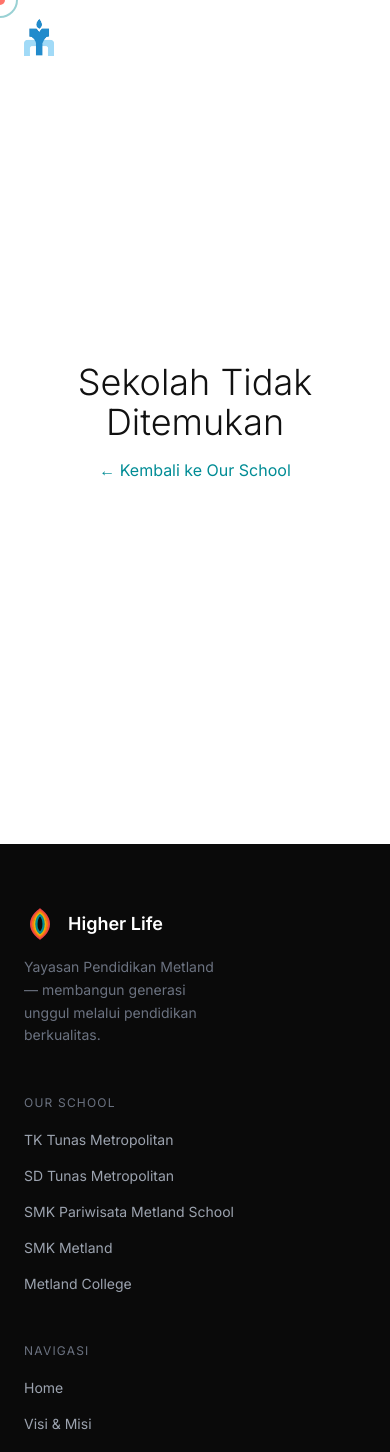
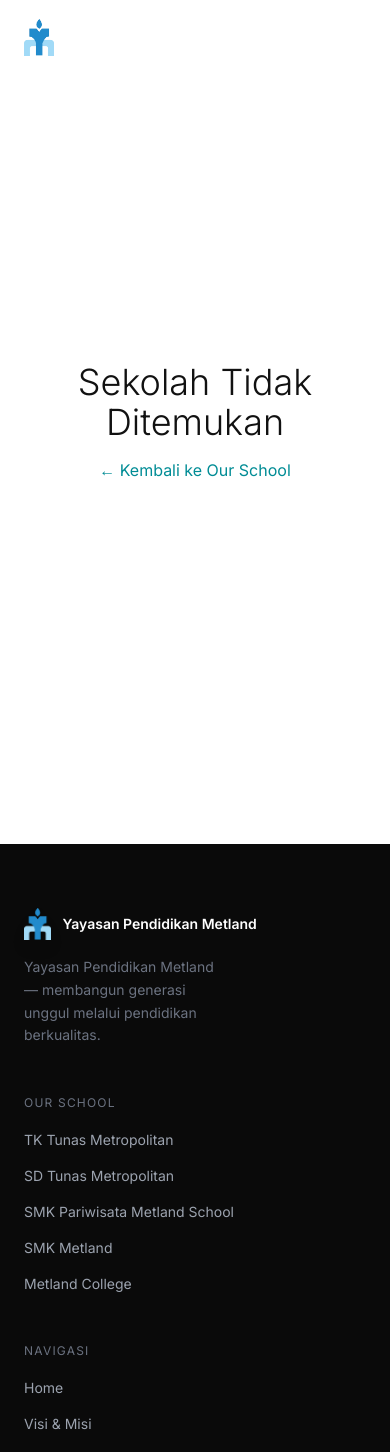
Before and after one commit to ReyIntelCorei7/yayasan_pendidikan_metland_dan_literasi, a React (Vite) app in the folder frontend/: page /our-school/1 in a window 390 px wide. Shown: the top 1452 px of the page. Built offline with nearby package versions, Linux system fonts and the light colour scheme.

Commit message:
mengubah tampilan landing page

```diff
--- a/frontend/index.html
+++ b/frontend/index.html
@@ -3,10 +3,8 @@
   <head>
     <meta charset="UTF-8" />
     <meta name="viewport" content="width=device-width, initial-scale=1.0" />
-    <meta name="description" content="Higher Life Foundation - Building Africa's future. One person, one community, one purpose at a time. Education, health, and livelihoods programs across Africa." />
-    <title>Higher Life Foundation | Building Africa's Future</title>
-    <link rel="icon" type="image/svg+xml" href="/vite.svg" />
-    <!-- Preload Inter Variable Font -->
+    <title>Yayasan Pendidikan Metland</title>
+    <link rel="icon" type="image/svg+xml" href="/src/assets/logoyayasan.png" />
     <link rel="preconnect" href="https://fonts.googleapis.com" />
     <link rel="preconnect" href="https://fonts.gstatic.com" crossorigin />
     <link rel="preload" as="style" href="https://fonts.googleapis.com/css2?family=Inter:wght@100..900&family=Playfair+Display:wght@400;700;900&display=swap" />
--- a/frontend/src/components/layout/Footer.tsx
+++ b/frontend/src/components/layout/Footer.tsx
@@ -45,17 +45,15 @@
           {/* Column 1: Logo + Mission */}
           <div>
             <Link to="/" className="flex items-center gap-3">
-              <svg width="32" height="32" viewBox="0 0 36 36" fill="none">
-                <path d="M18 2C18 2 8 8 8 18C8 28 18 34 18 34" stroke="#ef4444" strokeWidth="2.5" strokeLinecap="round" />
-                <path d="M18 4C18 4 10 9 10 18C10 27 18 32 18 32" stroke="#f97316" strokeWidth="2.5" strokeLinecap="round" />
-                <path d="M18 6C18 6 12 10 12 18C12 26 18 30 18 30" stroke="#eab308" strokeWidth="2.5" strokeLinecap="round" />
-                <path d="M18 8C18 8 14 11 14 18C14 25 18 28 18 28" stroke="#008C95" strokeWidth="2.5" strokeLinecap="round" />
-                <path d="M18 2C18 2 28 8 28 18C28 28 18 34 18 34" stroke="#ef4444" strokeWidth="2.5" strokeLinecap="round" />
-                <path d="M18 4C18 4 26 9 26 18C26 27 18 32 18 32" stroke="#f97316" strokeWidth="2.5" strokeLinecap="round" />
-                <path d="M18 6C18 6 24 10 24 18C24 26 18 30 18 30" stroke="#eab308" strokeWidth="2.5" strokeLinecap="round" />
-                <path d="M18 8C18 8 22 11 22 18C22 25 18 28 18 28" stroke="#008C95" strokeWidth="2.5" strokeLinecap="round" />
-              </svg>
-              <span className="font-semibold text-lg text-white">Higher Life</span>
+              <img
+                src="/src/assets/logoyayasan.png"
+                alt="Yayasan Pendidikan Metland Logo"
+                className="h-8 w-auto drop-shadow-lg"
+                loading="eager"
+                width={128}
+                height={32}
+              />
+              <span className="font-semibold text-sm text-white">Yayasan Pendidikan Metland</span>
             </Link>
             <p className="text-gray-500 text-sm mt-4 leading-relaxed max-w-[200px]">
               Yayasan Pendidikan Metland — membangun generasi unggul melalui pendidikan berkualitas.
--- a/frontend/src/components/layout/RootLayout.tsx
+++ b/frontend/src/components/layout/RootLayout.tsx
@@ -1,12 +1,8 @@
 import { Outlet } from 'react-router-dom';
-import { motion } from 'framer-motion';
 import Navbar from './Navbar';
 import Footer from './Footer';
-import { useCursor } from '../../hooks/useCursor';
 
 export default function RootLayout() {
-  const { cursorX, cursorY, isHovering, isTouchDevice } = useCursor();
-
   return (
     <>
       {/* Skip to content */}
@@ -17,32 +13,6 @@
         Skip to main content
       </a>
 
-      {/* Custom Cursor (desktop only) */}
-      {!isTouchDevice && (
-        <>
-          <motion.div
-            className="fixed top-0 left-0 w-[10px] h-[10px] bg-lime rounded-full pointer-events-none z-[9999] mix-blend-difference"
-            style={{
-              x: cursorX,
-              y: cursorY,
-              translateX: '-50%',
-              translateY: '-50%',
-            }}
-            animate={{ scale: isHovering ? 0 : 1 }}
-          />
-          <motion.div
-            className="fixed top-0 left-0 w-[36px] h-[36px] border-2 border-lime/40 rounded-full pointer-events-none z-[9998]"
-            style={{
-              x: cursorX,
-              y: cursorY,
-              translateX: '-50%',
-              translateY: '-50%',
-            }}
-            animate={{ scale: isHovering ? 2.5 : 1, opacity: isHovering ? 0.4 : 1 }}
-          />
-        </>
-      )}
-
       <Navbar />
       <main id="main">
         <Outlet />
--- a/frontend/src/components/sections/HeroSection.tsx
+++ b/frontend/src/components/sections/HeroSection.tsx
@@ -51,16 +51,22 @@
       />
 
       {/* Content */}
-      <div className="absolute bottom-[8%] right-[6%] max-w-[55%] text-right">
+      <div className="absolute top-1/2 left-[6%] -translate-y-1/2 max-w-[55%] text-left">
         <WordReveal
-          text="Building Africa's future. One person, one community, one purpose at a time."
+          text="Membangun Generasi Unggul Melalui Pendidikan dan Literasi"
           tag="h1"
-          className="text-4xl md:text-5xl lg:text-6xl xl:text-7xl font-light text-white leading-[1.08] tracking-tight justify-end"
+          className="text-4xl md:text-5xl lg:text-6xl xl:text-7xl font-light text-white leading-[1.08] tracking-tight"
           delay={0.3}
         />
 
-
-
+        <motion.p
+          initial={{ opacity: 0, y: 20 }}
+          animate={{ opacity: 1, y: 0 }}
+          transition={{ delay: 1.2, duration: 0.8 }}
+          className="font-georgia mx-14 mt-6 text-base md:text-xl font-bold text-white max-w-lg leading-relaxed drop-shadow-2xl"
+        >
+          Yayasan Pendidikan Metland berkomitmen menciptakan lingkungan belajar yang inovatif dan berkarakter untuk masa depan Indonesia.
+        </motion.p>
       </div>
 
       {/* Welcome Label */}
@@ -74,12 +80,7 @@
         <span className="text-sm text-white/70">Selamat Datang</span>
       </motion.div>
 
-      {/* Scroll Indicator */}
-      <motion.div
-        className="absolute bottom-10 left-1/2 -translate-x-1/2 w-px h-12 bg-white/60 origin-top"
-        animate={{ scaleY: [1, 0.3, 1], opacity: [0.6, 1, 0.6] }}
-        transition={{ duration: 1.8, repeat: Infinity, ease: 'easeInOut' }}
-      />
+
     </section>
   );
 }
--- a/frontend/src/pages/Home.tsx
+++ b/frontend/src/pages/Home.tsx
@@ -1,5 +1,4 @@
 import HeroSection from '../components/sections/HeroSection';
-import StatsBar from '../components/sections/StatsBar';
 import WhatWeDo from '../components/sections/WhatWeDo';
 import ImpactSpotlight from '../components/sections/ImpactSpotlight';
 import ProgramsGrid from '../components/sections/ProgramsGrid';
@@ -13,15 +12,10 @@
   return (
     <>
       <HeroSection />
-      <StatsBar />
-      <WhatWeDo />
+      <NewsInsights />
       <ImpactSpotlight />
       <ProgramsGrid />
-      <ImpactNumbers />
-      <ScholarStories />
-      <NewsInsights />
       <PartnerLogos />
-      <CTABanner />
     </>
   );
 }
```
